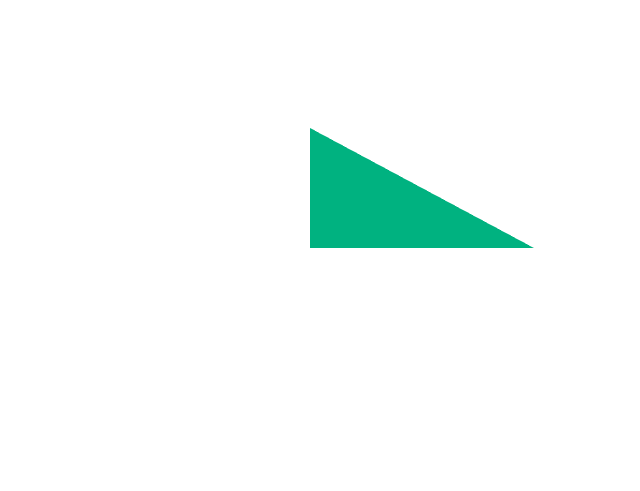
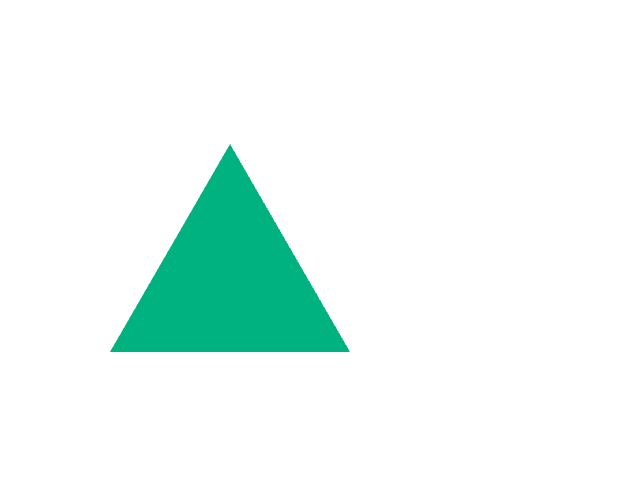
Before and after one commit to PatrickNausha/webgl-from-scratch, a plain HTML site: page index.html in a window 1280 px wide. Shown: the whole page, without its empty margins (18-658 px from the left). Drawn offline with Linux system fonts and the light colour scheme.

Commit message:
Start drawing equilateral triangle.

```diff
--- a/index.html
+++ b/index.html
@@ -7,14 +7,16 @@
 		<title>WebGL from scratch</title>
 	</head>
 	<body>
-		<canvas id="gl-canvas" width="640" height="480"></canvas>
+		<canvas id="gl-canvas" width="480" height="480"></canvas>
 		<script>
 			"use strict";
+			const triangleSideLength = 1;
+			const height = (Math.sqrt(3) / 2) * triangleSideLength;
 			const positions = new Float32Array(
 				[
-					[0, 0],
-					[0, 0.5],
-					[0.7, 0],
+					[0, height / 2],
+					[triangleSideLength / 2, -height / 2],
+					[-triangleSideLength / 2, -height / 2],
 				].flat()
 			);
 
```
